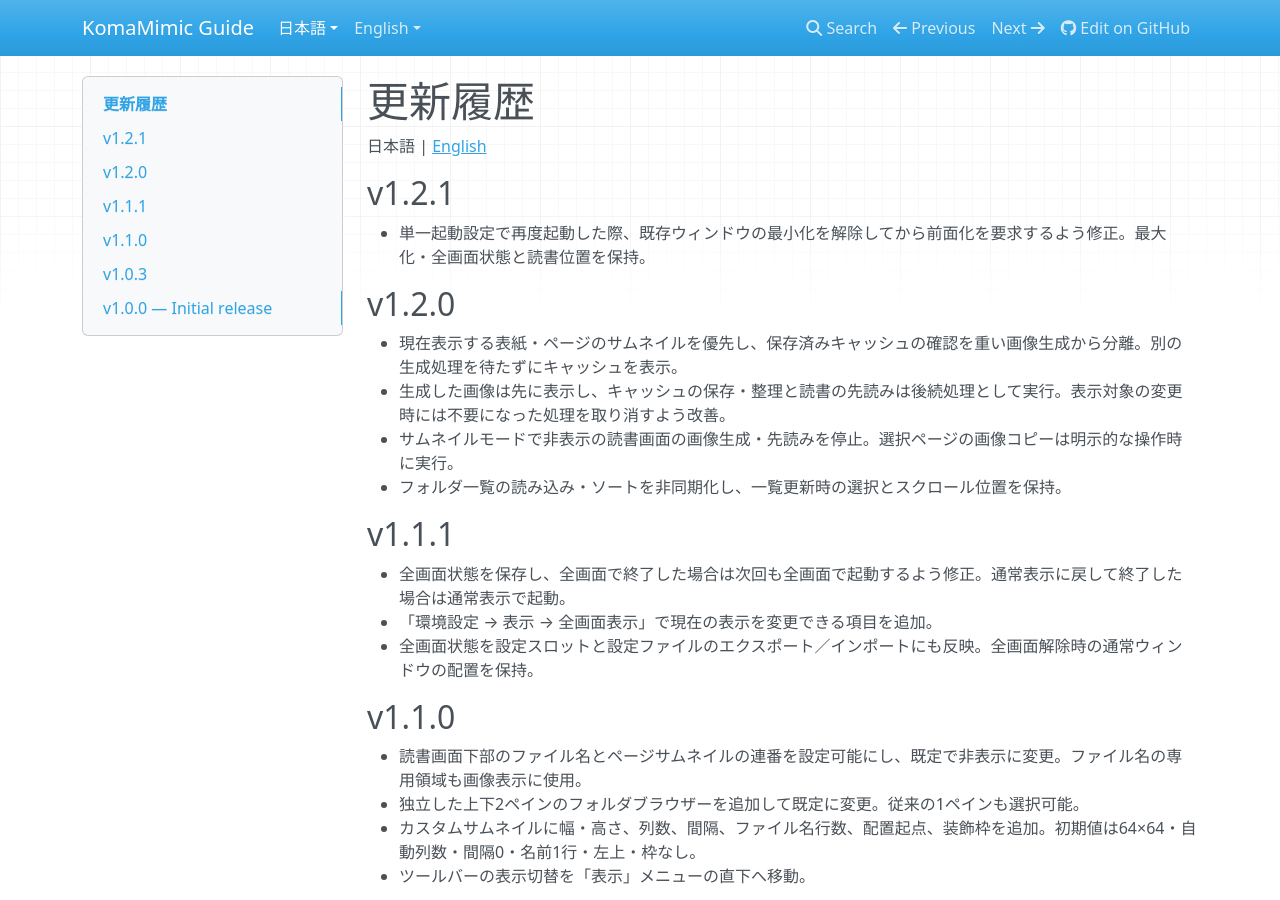
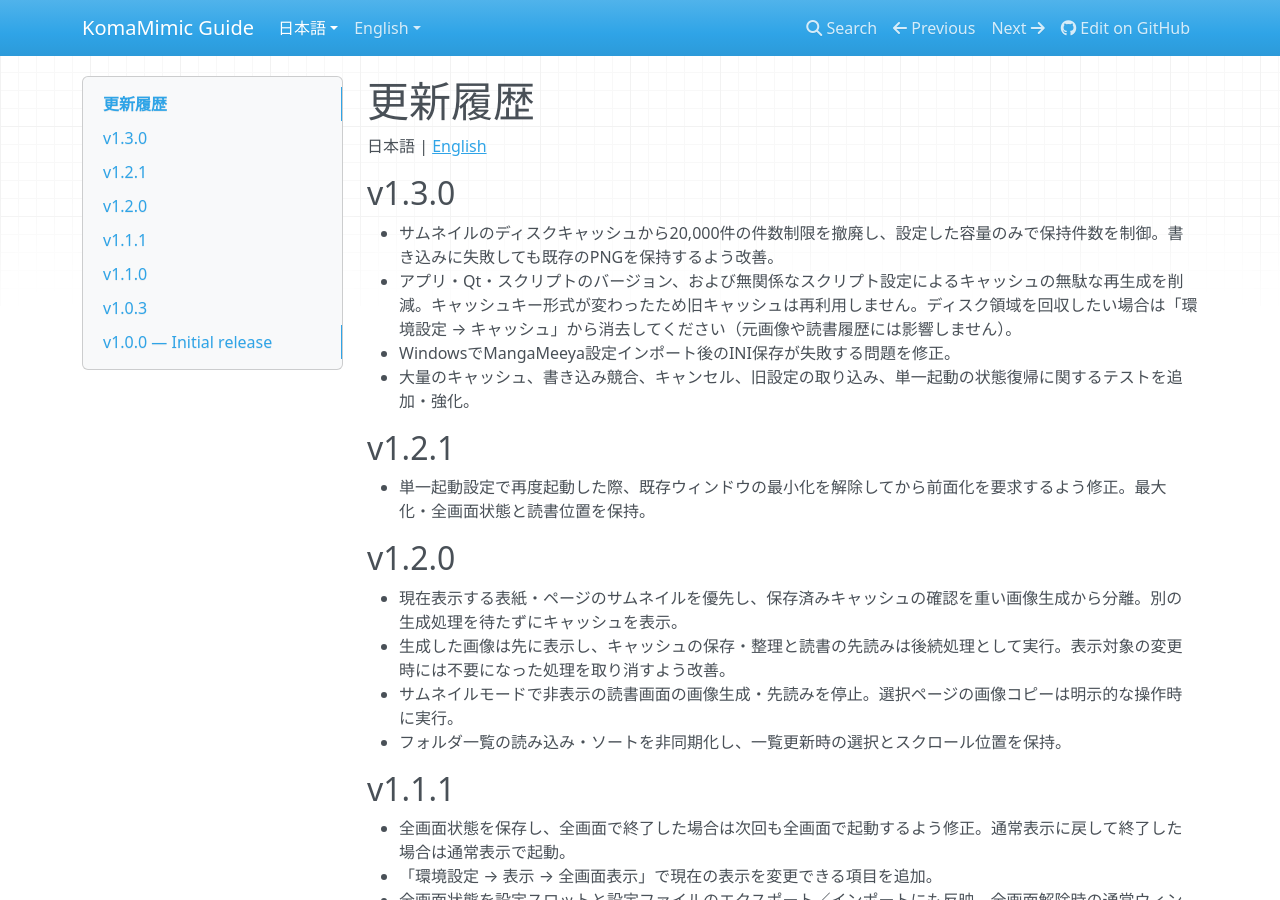
Before and after one commit to asfdrwe/KomaMimic, an MkDocs documentation site: the page built from docs/site/changelog.md, in a window 1280 px wide and 900 px high. Built offline with MkDocs 1.6.1, drawn with Linux system fonts in a browser that asks for light colours; nearby versions of some CDN libraries.

```diff
--- a/CMakeLists.txt
+++ b/CMakeLists.txt
@@ -7,7 +7,7 @@ endif()
 # Migrate the old vcpkg feature; WebEngine is now a required dependency.
 list(REMOVE_ITEM VCPKG_MANIFEST_FEATURES extended-documents)
 include(cmake/WindowsFast.cmake)
-project(KomaMimic VERSION 1.2.1 LANGUAGES CXX)
+project(KomaMimic VERSION 1.3.0 LANGUAGES CXX)
 include(CTest)
 set(CMAKE_CXX_STANDARD 20)
 set(CMAKE_CXX_STANDARD_REQUIRED ON)
--- a/docs/site/changelog.md
+++ b/docs/site/changelog.md
@@ -1,6 +1,13 @@
 # 更新履歴
 
 日本語 | [English](en/changelog.md)
+
+## v1.3.0
+
+- サムネイルのディスクキャッシュから20,000件の件数制限を撤廃し、設定した容量のみで保持件数を制御。書き込みに失敗しても既存のPNGを保持するよう改善。
+- アプリ・Qt・スクリプトのバージョン、および無関係なスクリプト設定によるキャッシュの無駄な再生成を削減。キャッシュキー形式が変わったため旧キャッシュは再利用しません。ディスク領域を回収したい場合は「環境設定 → キャッシュ」から消去してください（元画像や読書履歴には影響しません）。
+- WindowsでMangaMeeya設定インポート後のINI保存が失敗する問題を修正。
+- 大量のキャッシュ、書き込み競合、キャンセル、旧設定の取り込み、単一起動の状態復帰に関するテストを追加・強化。
 
 ## v1.2.1
 
--- a/vcpkg.json
+++ b/vcpkg.json
@@ -1,6 +1,6 @@
 {
   "name": "komamimic",
-  "version-string": "1.2.1",
+  "version-string": "1.3.0",
   "description": "Cross-platform comic and image viewer",
   "license": "GPL-3.0-only",
   "builtin-baseline": "9eec002df1cd109f8f104cd966a763daf9751489",
```
Also changed, not shown: README.md (+1 -1 lines), docs/developer/changelog.md (+7 -0 lines), docs/developer/releasing.md (+14 -0 lines), docs/site/en/changelog.md (+7 -0 lines), docs/site/en/user/settings.md (+0 -2 lines), docs/site/user/settings.md (+0 -2 lines), 3 other files.
